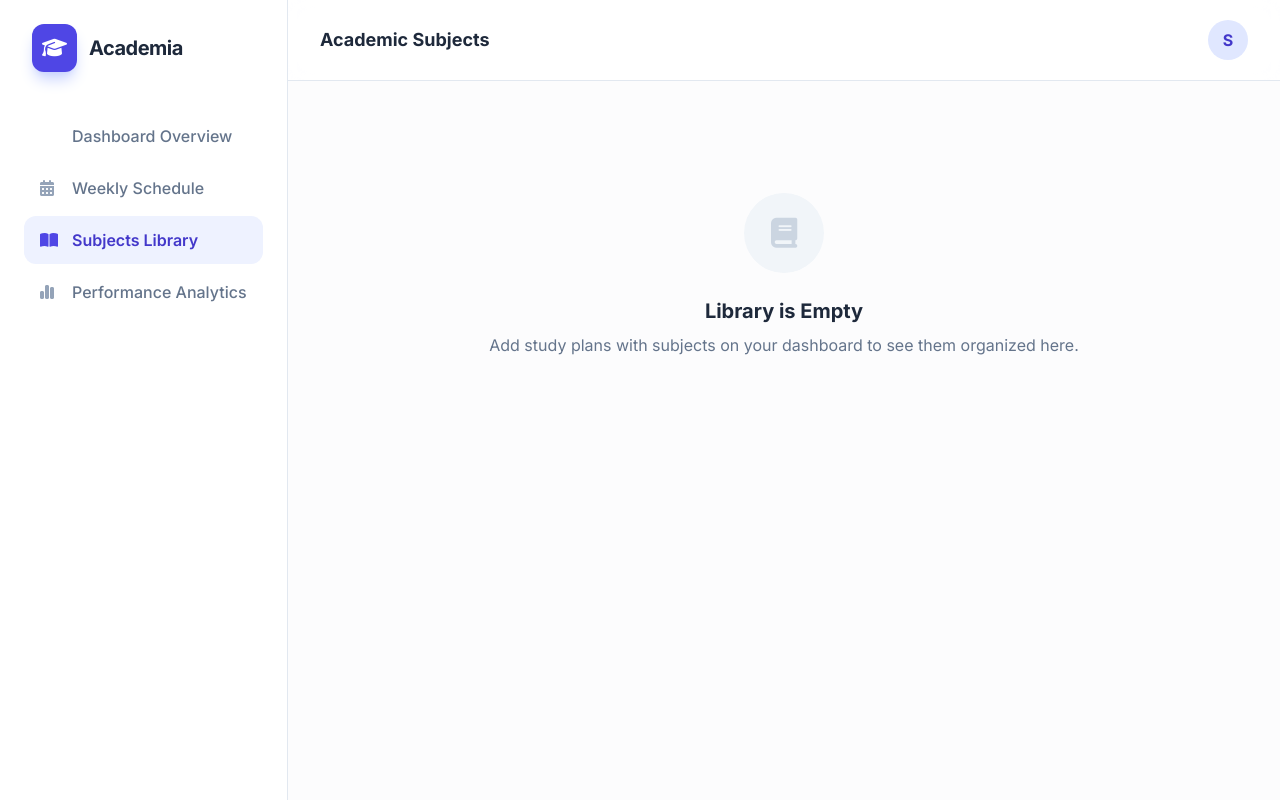
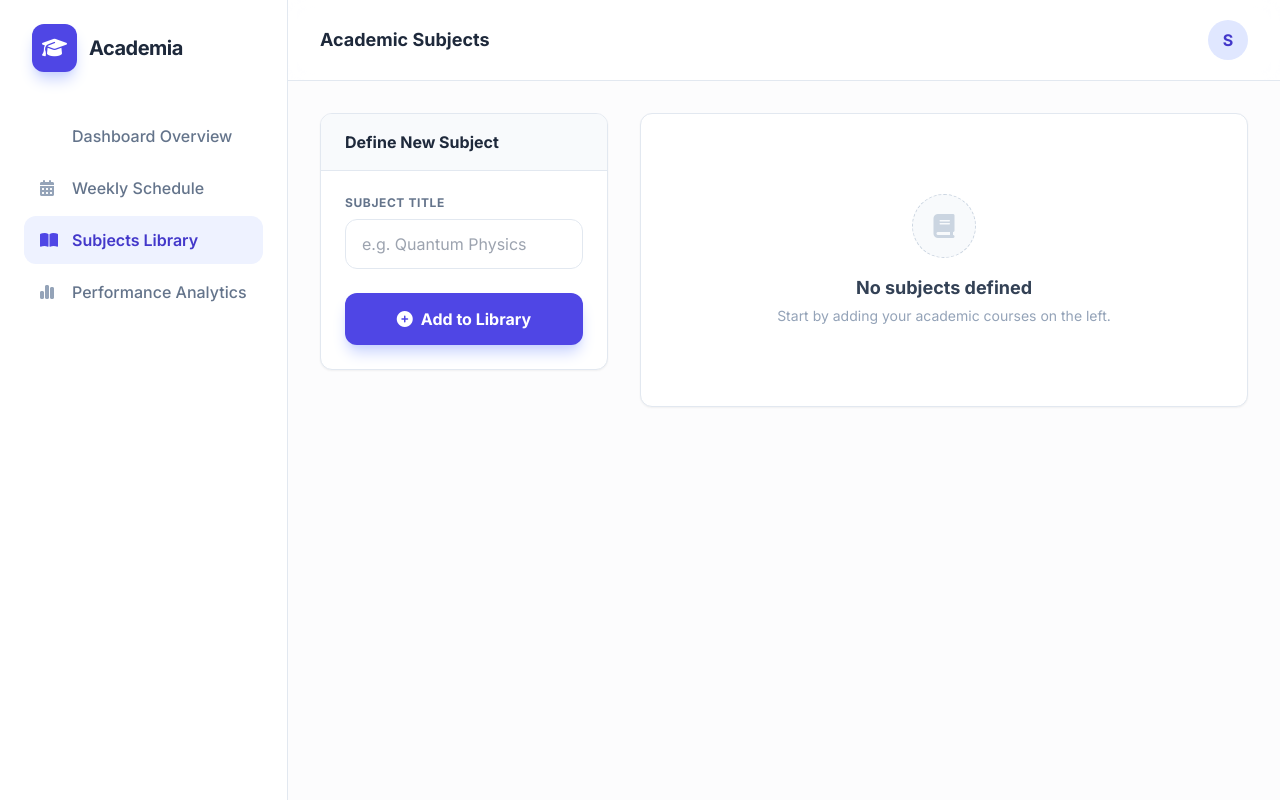
Before and after one commit to jerinjoy2006/study-planner, a Flask app: page /subjects in a window 1280 px wide. Run offline with Flask 3, Linux system fonts and the light colour scheme; the visitor is signed in with stand-in values (Sample User, id 1); data that the repository does not hold is empty; some libraries are stand-ins or nearby versions.

Commit message:
maded some changes in the features

```diff
--- a/app.py
+++ b/app.py
@@ -18,6 +18,7 @@ client = MongoClient(mongo_uri)
 db = client["studyDB"]
 collection = db["plans"]
 users_collection = db["users"]
+subjects_collection = db["subjects"]
 
 # Login Required Decorator
 def login_required(f):
@@ -33,6 +34,7 @@ def login_required(f):
 def home():
     user_id = session['user_id']
     plans = list(collection.find({"user_id": user_id}))
+    subjects_list = list(subjects_collection.find({"user_id": user_id}))
 
     total = len(plans)
     completed = len([p for p in plans if p.get('status') == 'Completed'])
@@ -46,6 +48,7 @@ def home():
 
     return render_template('index.html',
                          plans=plans,
+                         subjects=subjects_list,
                          stats={'total': total, 'completed': completed, 'pending': pending},
                          user_name=session.get('user_name'),
                          notifications=notifications)
@@ -115,33 +118,62 @@ def calendar():
 def subjects():
     user_id = session['user_id']
     plans = list(collection.find({"user_id": user_id}))
+    defined_subjects = list(subjects_collection.find({"user_id": user_id}))
 
-    # Aggregate subjects
-    subject_counts = {}
+    # Aggregate stats for each defined subject
+    subject_stats = {}
+    for s in defined_subjects:
+        name = s['name']
+        subject_stats[name] = {'total': 0, 'completed': 0, '_id': str(s['_id'])}
+
     for p in plans:
         sub = p.get('subject')
-        if sub:
-            if sub not in subject_counts:
-                subject_counts[sub] = {'total': 0, 'completed': 0}
-            subject_counts[sub]['total'] += 1
+        if sub in subject_stats:
+            subject_stats[sub]['total'] += 1
             if p.get('status') == 'Completed':
-                subject_counts[sub]['completed'] += 1
+                subject_stats[sub]['completed'] += 1
 
-    return render_template('subjects.html', subjects=subject_counts, user_name=session.get('user_name'))
+    return render_template('subjects.html', subjects=subject_stats, user_name=session.get('user_name'))
+
+@app.route('/add_subject', methods=['POST'])
+@login_required
+def add_subject():
+    name = request.form.get('name')
+    user_id = session['user_id']
+    if name:
+        if not subjects_collection.find_one({"name": name, "user_id": user_id}):
+            subjects_collection.insert_one({"name": name, "user_id": user_id})
+    return redirect(url_for('subjects'))
+
+@app.route('/delete_subject/<id>', methods=['POST'])
+@login_required
+def delete_subject(id):
+    subjects_collection.delete_one({"_id": ObjectId(id), "user_id": session['user_id']})
+    return redirect(url_for('subjects'))
 
 @app.route('/analytics')
 @login_required
 def analytics():
     user_id = session['user_id']
     plans = list(collection.find({"user_id": user_id}))
+    defined_subjects = list(subjects_collection.find({"user_id": user_id}))
 
     total = len(plans)
     completed = len([p for p in plans if p.get('status') == 'Completed'])
 
-    # Data for Chart.js
+    # Subject breakdown data
+    sub_labels = []
+    sub_values = []
+    for s in defined_subjects:
+        count = collection.count_documents({"user_id": user_id, "subject": s['name']})
+        sub_labels.append(s['name'])
+        sub_values.append(count)
+
     chart_data = {
         'labels': ['Completed', 'Pending'],
-        'values': [completed, total - completed]
+        'status_values': [completed, total - completed],
+        'subject_labels': sub_labels,
+        'subject_values': sub_values
     }
 
     return render_template('analytics.html', chart_data=chart_data, stats={'total': total, 'completed': completed}, user_name=session.get('user_name'))
--- a/templates/subjects.html
+++ b/templates/subjects.html
@@ -11,6 +11,8 @@
         body { font-family: 'Inter', sans-serif; background-color: #f8fafc; }
         .sidebar { background-color: #ffffff; border-right: 1px solid #e2e8f0; }
         .card { background: white; border: 1px solid #e2e8f0; border-radius: 0.75rem; box-shadow: 0 1px 2px 0 rgba(0, 0, 0, 0.05); }
+        .btn-primary { background-color: #4f46e5; color: white; transition: all 0.2s; }
+        .btn-primary:hover { background-color: #4338ca; }
     </style>
 </head>
 <body class="text-slate-900 antialiased">
@@ -53,46 +55,64 @@
             </header>
 
             <div class="p-8 overflow-y-auto">
+                <div class="grid grid-cols-1 lg:grid-cols-12 gap-8 items-start">
+
+                    <!-- Add Subject Form -->
+                    <div class="lg:col-span-4">
+                        <div class="card overflow-hidden">
+                            <div class="bg-slate-50 px-6 py-4 border-b border-slate-200">
+                                <h3 class="font-bold text-slate-800">Define New Subject</h3>
+                            </div>
+                            <form action="/add_subject" method="POST" class="p-6 space-y-6">
+                                <div>
+                                    <label class="block text-xs font-bold text-slate-500 uppercase mb-2 tracking-wider">Subject Title</label>
+                                    <input type="text" name="name" placeholder="e.g. Quantum Physics"
+                                        class="w-full px-4 py-3 bg-white border border-slate-200 rounded-xl focus:ring-4 focus:ring-indigo-500/10 focus:border-indigo-500 transition-all outline-none" required>
+                                </div>
+                                <button type="submit" class="w-full btn-primary font-bold py-3.5 rounded-xl shadow-lg shadow-indigo-200 flex items-center justify-center space-x-2">
+                                    <i class="fas fa-plus-circle mr-2"></i> Add to Library
+                                </button>
+                            </form>
+                        </div>
+                    </div>
+
+                    <!-- Subject List -->
+                    <div class="lg:col-span-8">
                         {% if not subjects %}
-                <div class="max-w-2xl mx-auto text-center py-20">
-                    <div class="w-20 h-20 bg-slate-100 rounded-full flex items-center justify-center mx-auto mb-6">
-                        <i class="fas fa-book text-slate-300 text-3xl"></i>
+                        <div class="card p-20 text-center">
+                            <div class="w-16 h-16 bg-slate-50 rounded-full flex items-center justify-center mx-auto mb-4 border border-dashed border-slate-300">
+                                <i class="fas fa-book text-slate-300 text-2xl"></i>
                             </div>
-                    <h3 class="text-xl font-bold text-slate-800 mb-2">Library is Empty</h3>
-                    <p class="text-slate-500">Add study plans with subjects on your dashboard to see them organized here.</p>
+                            <h3 class="text-lg font-bold text-slate-700">No subjects defined</h3>
+                            <p class="text-slate-400 text-sm mt-1">Start by adding your academic courses on the left.</p>
                         </div>
                         {% else %}
-                <div class="grid grid-cols-1 md:grid-cols-2 lg:grid-cols-3 gap-6">
+                        <div class="grid grid-cols-1 md:grid-cols-2 gap-6">
                             {% for name, data in subjects.items() %}
                             <div class="card p-6 hover:shadow-lg transition group">
-                        <div class="flex items-center justify-between mb-6">
-                            <div class="bg-indigo-50 p-3 rounded-xl text-indigo-600 group-hover:bg-indigo-600 group-hover:text-white transition">
-                                <i class="fas fa-book-bookmark text-xl"></i>
+                                <div class="flex items-center justify-between mb-4">
+                                    <h3 class="text-lg font-bold text-slate-800">{{ name }}</h3>
+                                    <form action="/delete_subject/{{ data._id }}" method="POST" onsubmit="return confirm('Deleting this subject will not delete its sessions, but they will no longer be linked here. Continue?')">
+                                        <button type="submit" class="text-slate-300 hover:text-rose-500 transition">
+                                            <i class="fas fa-trash-alt"></i>
+                                        </button>
+                                    </form>
                                 </div>
-                            <span class="text-[10px] font-bold text-slate-400 uppercase tracking-widest">Subject Overview</span>
-                        </div>
-                        <h3 class="text-lg font-bold text-slate-800 mb-4">{{ name }}</h3>
 
                                 <div class="space-y-4">
                                     <div>
                                         <div class="flex justify-between text-xs font-bold text-slate-500 mb-2">
-                                    <span>COMPLETION RATE</span>
+                                            <span>COMPLETION</span>
                                             <span>{{ ((data.completed / data.total) * 100)|round|int if data.total > 0 else 0 }}%</span>
                                         </div>
-                                <div class="w-full bg-slate-100 h-2 rounded-full overflow-hidden">
+                                        <div class="w-full bg-slate-100 h-1.5 rounded-full overflow-hidden">
                                             <div class="bg-indigo-600 h-full transition-all" style="width: {{ (data.completed / data.total) * 100 if data.total > 0 else 0 }}%"></div>
                                         </div>
                                     </div>
 
-                            <div class="flex items-center space-x-4">
-                                <div class="flex-1 bg-slate-50 p-3 rounded-lg border border-slate-100 text-center">
-                                    <p class="text-[10px] font-bold text-slate-400 uppercase">Sessions</p>
-                                    <p class="text-lg font-extrabold text-slate-700">{{ data.total }}</p>
-                                </div>
-                                <div class="flex-1 bg-slate-50 p-3 rounded-lg border border-slate-100 text-center">
-                                    <p class="text-[10px] font-bold text-slate-400 uppercase">Done</p>
-                                    <p class="text-lg font-extrabold text-emerald-600">{{ data.completed }}</p>
-                                </div>
+                                    <div class="flex items-center text-[10px] font-bold text-slate-400 space-x-4">
+                                        <span class="bg-slate-50 px-2 py-1 rounded border border-slate-100">{{ data.total }} TOTAL SESSIONS</span>
+                                        <span class="bg-emerald-50 text-emerald-600 px-2 py-1 rounded border border-emerald-100">{{ data.completed }} COMPLETED</span>
                                     </div>
                                 </div>
                             </div>
@@ -100,6 +120,8 @@
                         </div>
                         {% endif %}
                     </div>
+                </div>
+            </div>
         </main>
     </div>
 </body>
```
Also changed, not shown: templates/analytics.html (+74 -56 lines), templates/calendar.html (+40 -2 lines), templates/index.html (+36 -3 lines). Lines whose indentation alone changed are shown as unchanged.
